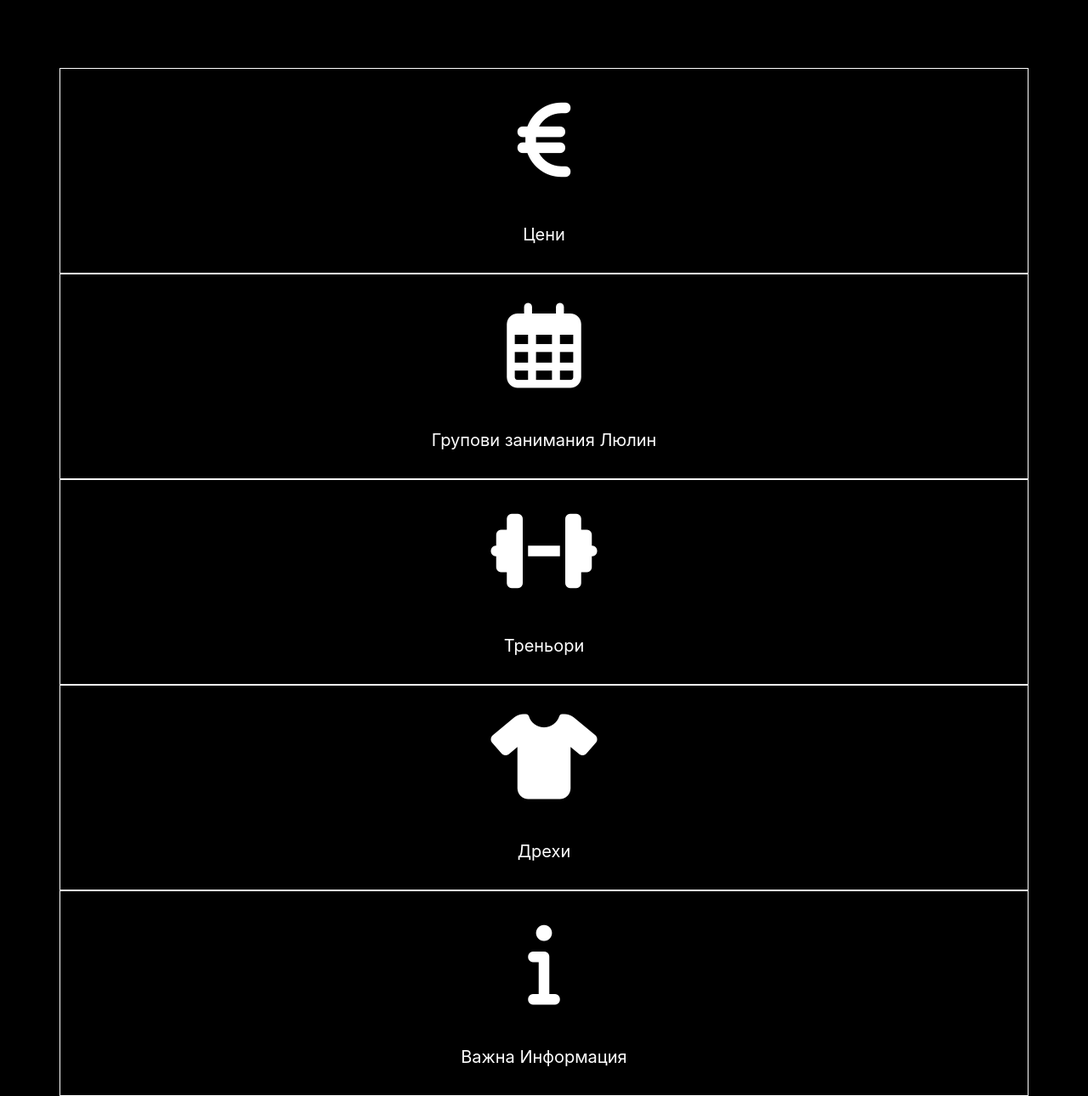
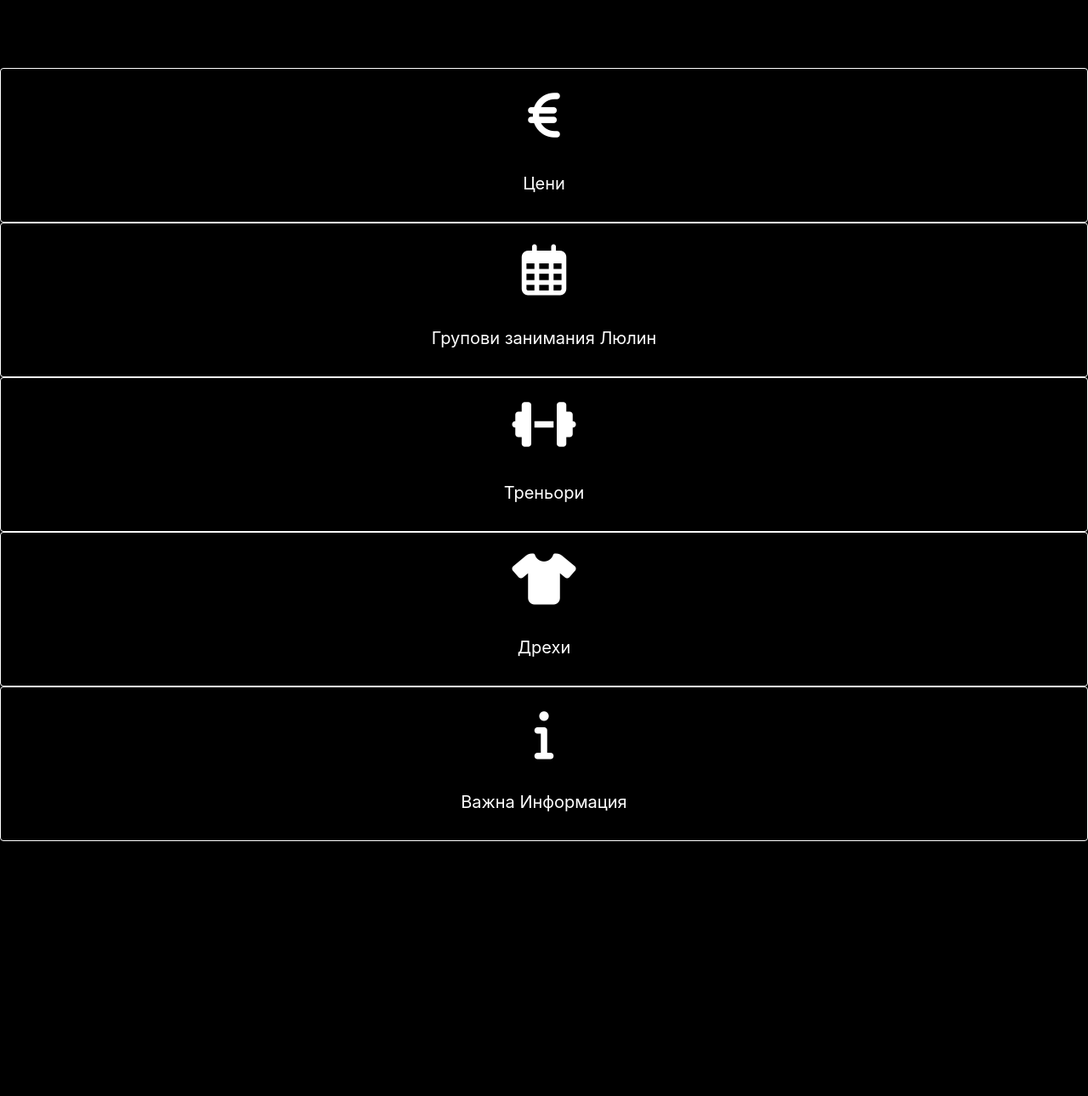
Before and after one commit to svilengen/svilengen.github.io, a Jekyll site: the page built from lulin/index.html, in a window 1280 px wide. Shown: the part 193-1483 px from the top of the page at 85% size. Built offline with Jekyll 4.4.1, drawn with Linux system fonts in a browser that asks for light colours; nearby versions of some CDN libraries; after the commit the page ends 1183 px from its top, so only the background shows below that.

Commit message:
add css class for main menu column; use margin: auto for correct positioning of main menu items in 5 column layout

```diff
--- a/assets/css/main.scss
+++ b/assets/css/main.scss
@@ -28,10 +28,16 @@ $font-size-base: 1.25rem;
 
 @media (min-width: 1400px) {
     .col-md-5ths {
-        width: 20%;
+        width: 18%;
         float: left;
     }
 }
+.main-menu-col {
+    border-radius: 0.25rem;
+    border: solid white 1px;
+    margin: auto;
+}
+
 
 .item-name-col {
     padding-bottom: 2px;
--- a/lulin/index.html
+++ b/lulin/index.html
@@ -9,22 +9,19 @@ location: lulin
       src="https://www.fitnesstitanium.bg/wp-content/uploads/2019/09/logo-light-new.png" />
   </a>
 </div>
-<div class="container" style="padding-top: 100px;">
+<div class="container-fluid" style="padding-top: 100px;">
   <div class="row">
     {% for item in site.data.navbar %}
     {% if item.location != nil and item.location != page.location %}
     {% continue %}
     {% endif %}
-    <div class="col-md-5ths" style="border: solid white 1px;">
-      <a href="{{item.link}}">
-        <div class="icon text-center fa-5x">
-          {{ item.icon }}
-        </div>
-      </a>
-      <a href="{{item.link}}">
-        <div class="card-body text-center">
-          {{ item.name }}
-        </div>
+    <div class="col-md-5ths main-menu-col">
+      <div class="icon text-center fa-3x">
+        <a href="{{item.link}}">{{ item.icon }}</a>
+      </div>
+      <div class="card-body text-center">
+        <a href="{{item.link}}">{{ item.name }}</a>
+      </div>
       </a>
     </div>
   {% endfor %}
```
